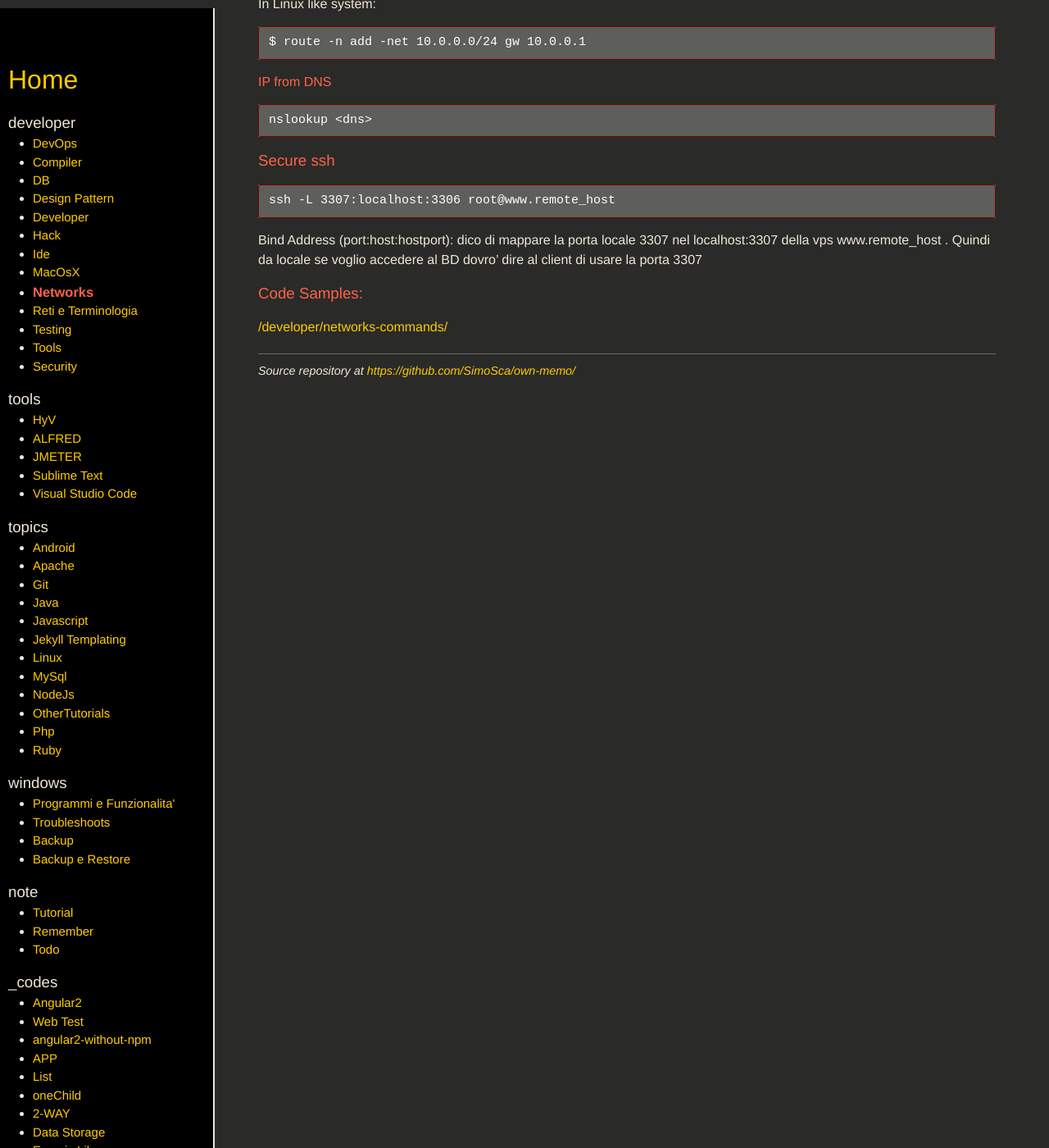
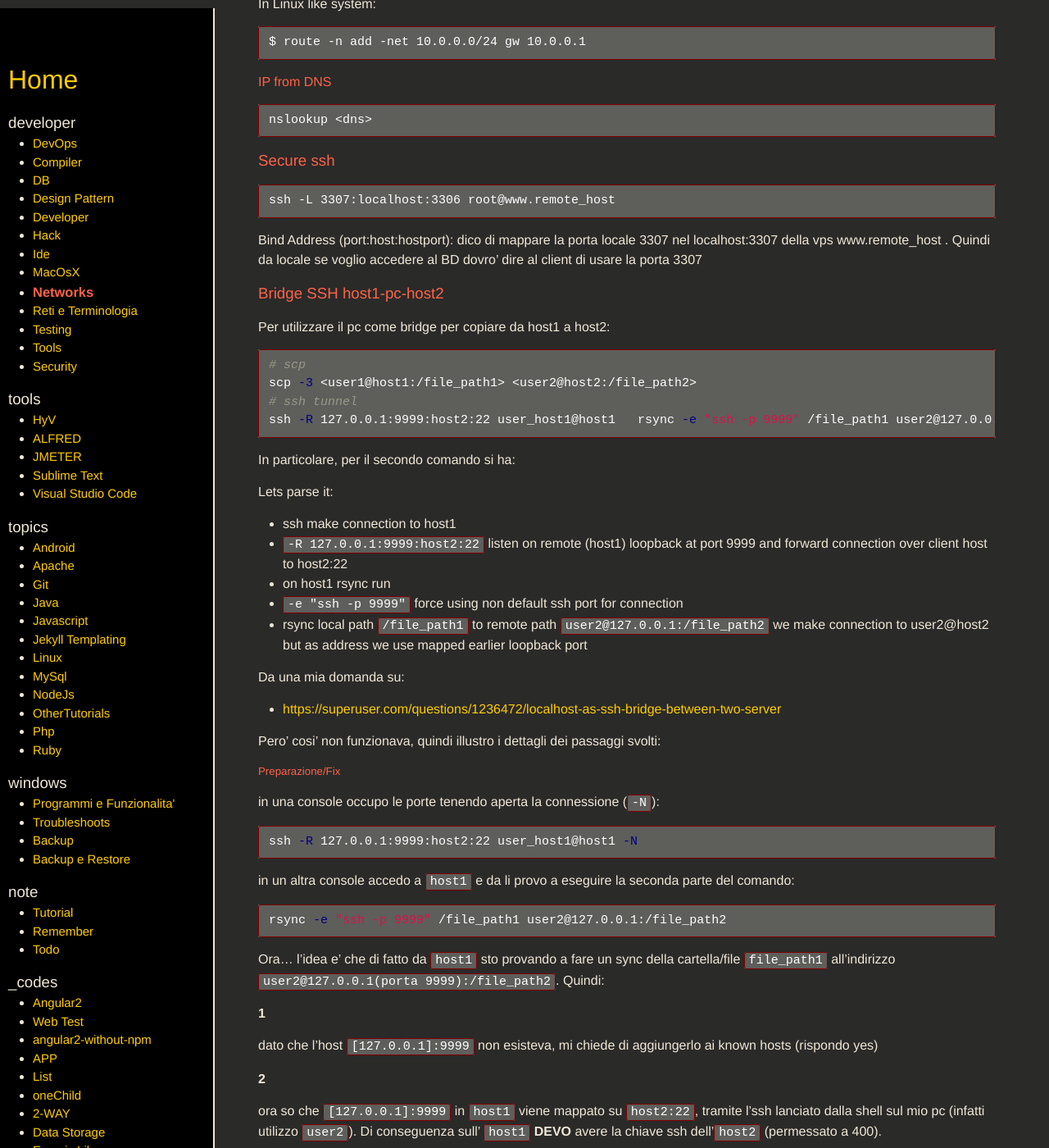
Before and after one commit to SimoSca/own-memo, a Jekyll site: the page built from _pages/developer/network-commands.md, in a window 1280 px wide and 1400 px high, scrolled down 541 px. Shown: the whole window at 82% size. Built offline with Jekyll 4.4.1, drawn with Linux system fonts in a browser that asks for light colours; nearby versions of some CDN libraries; some of the changed text lies outside the part shown.

Commit message:
[improved] aggiunto bridge ssh server1-pc-server2

`````diff
--- a/_pages/developer/network-commands.md
+++ b/_pages/developer/network-commands.md
@@ -51,3 +51,79 @@
 Bind Address (port:host:hostport):
 dico di mappare la porta locale 3307 nel localhost:3307 della vps www.remote_host .
 Quindi da locale se voglio accedere al BD dovro' dire al client di usare la porta 3307
+
+
+### Bridge SSH host1-pc-host2
+
+Per utilizzare il pc come bridge per copiare da host1 a host2:
+
+````bash
+# scp
+scp -3 <user1@host1:/file_path1> <user2@host2:/file_path2>
+# ssh tunnel
+ssh -R 127.0.0.1:9999:host2:22 user_host1@host1   rsync -e "ssh -p 9999" /file_path1 user2@127.0.0.1:/file_path2
+````
+
+In particolare, per il secondo comando si ha:
+
+Lets parse it:
+
+- ssh make connection to host1
+- `-R 127.0.0.1:9999:host2:22` listen on remote (host1) loopback at port 9999 and forward connection over client host to host2:22
+- on host1 rsync run
+- `-e "ssh -p 9999"` force using non default ssh port for connection
+- rsync local path `/file_path1` to remote path `user2@127.0.0.1:/file_path2` we make connection to user2@host2 but as address we use mapped earlier loopback port
+
+Da una mia domanda su:
+
+- [https://superuser.com/questions/1236472/localhost-as-ssh-bridge-between-two-server](https://superuser.com/questions/1236472/localhost-as-ssh-bridge-between-two-server)
+
+
+Pero' cosi' non funzionava, quindi illustro i dettagli dei passaggi svolti:
+
+##### Preparazione/Fix
+
+in una console occupo le porte tenendo aperta la connessione (`-N`):
+
+````bash
+ssh -R 127.0.0.1:9999:host2:22 user_host1@host1 -N
+````
+
+in un altra console accedo a `host1` e da li provo a eseguire la seconda parte del comando:
+
+````bash
+rsync -e "ssh -p 9999" /file_path1 user2@127.0.0.1:/file_path2
+````
+
+Ora... l'idea e' che di fatto da `host1` sto provando a fare un sync della cartella/file `file_path1` all'indirizzo
+ `user2@127.0.0.1(porta 9999):/file_path2`. Quindi:
+
+**1**
+
+dato che l'host `[127.0.0.1]:9999` non esisteva, mi chiede di aggiungerlo ai known hosts (rispondo yes)
+
+**2**
+
+ora so che `[127.0.0.1]:9999` in `host1` viene mappato su `host2:22`, tramite l'ssh lanciato dalla shell sul mio pc (infatti utilizzo `user2`).
+Di conseguenza sull' `host1` **DEVO** avere la chiave ssh dell'`host2` (permessato a 400).
+
+**FUNZIA**
+
+Dopo i precedenti passaggi, sull'`host1` posso eseguire il comando
+
+````bash
+rsync -e "ssh -p 9999 -i my_ssh_key_for_host2" /file_path1 user2@127.0.0.1:/file_path2
+````
+
+> ricorda che __my_ssh_key_for_host2__ deve essere presente su `host1` e non sul pc!!
+
+
+##### ALL IN ONE
+
+Dopo la prima configurazione (**Preparazione/Fix**) i comandi possono sempre essere eseguiti in una volta sola mediante:
+
+````bash
+ssh -R 127.0.0.1:9999:host2:22 user_host1@host1 'rsync -e "ssh -p 9999 -i my_ssh_key_for_host2" /file_path1 user2@127.0.0.1:/file_path2'
+````
+
+> Note single quote in second part!
`````
